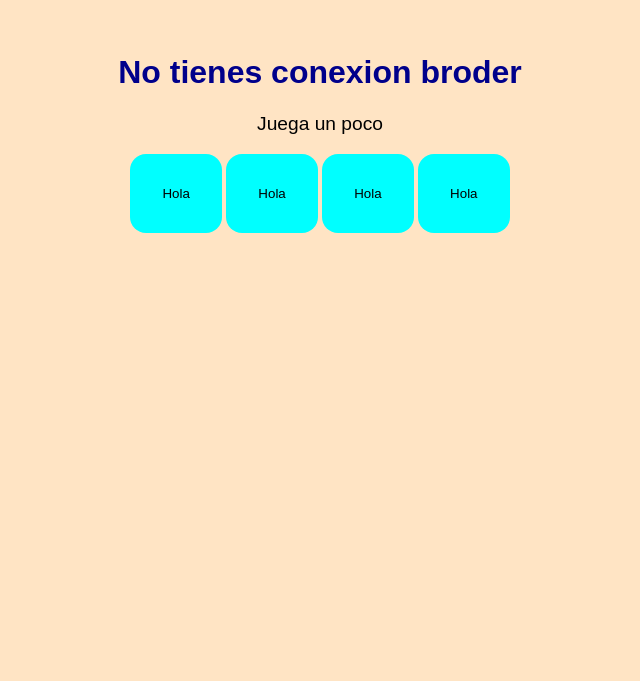
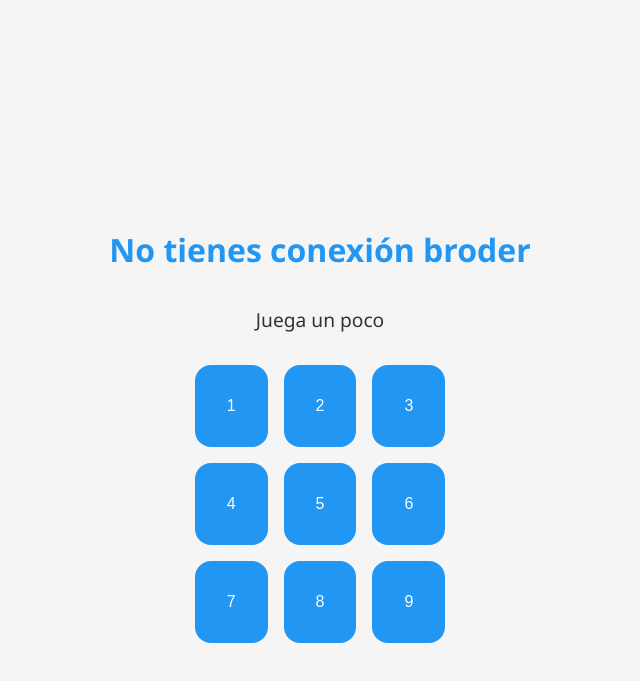
Before and after one commit to Krlostks/PWA, a plain HTML site: page offline.html in a window 1280 px wide. Shown: the part 135-816 px from the top of the page, without its empty margins (320-960 px from the left). Drawn offline with Linux system fonts and the light colour scheme.

Commit message:
rutas corregidas

```diff
--- a/offline.html
+++ b/offline.html
@@ -1,48 +1,97 @@
 <!DOCTYPE html>
-<html lang="en">
+<html lang="es">
 <head>
     <meta charset="UTF-8">
     <meta name="viewport" content="width=device-width, initial-scale=1.0">
     <title>Offline page</title>
-    <!-- Vincular el manifest -->
-    <link rel="manifest" href="PWA/manifest.json">
 
+    <link rel="manifest" href="manifest.json">
+    <link rel="shortcut icon" href="icons/icon-192x192.png" type="image/x-icon">
+    <link rel="apple-touch-icon" href="icons/apple-touch-icon.png">
+    <meta name="theme-color" content="#2196f3">
 
-    <link rel="shortcut icon" href="PWA/icons/icon-192x192.png" type="image/x-icon">
-    <link rel="apple-touch-icon" href="PWA/icons/apple-touch-icon.png">
+    <link rel="stylesheet" href="style.css">
 
-    <!-- Color de la barra de navegación en moviles -->
-    <meta name="theme-color" content="#2196f3">
-    <link rel="stylesheet" href="style.css">
-    <link rel="stylesheet" href="style.css">
     <style>
-        button{
-            background-color: aqua;
+        body {
+            display: flex;
+            flex-direction: column;
+            align-items: center;
+            justify-content: center;
+            min-height: 100vh;
+            margin: 0;
+            font-family: "Segoe UI", Roboto, sans-serif;
+            background: #f5f5f5;
+            color: #333;
+        }
+
+        h1 {
+            color: #2196f3;
+            font-size: 2rem;
+            margin-bottom: 1rem;
+        }
+
+        p {
+            font-size: 1.2rem;
+            margin-bottom: 2rem;
+        }
+
+        .grid {
+            display: grid;
+            grid-template-columns: repeat(3, 1fr);
+            gap: 1rem;
+            max-width: 400px;
+        }
+
+        button {
+            background-color: #2196f3;
+            color: white;
             padding: 2rem;
             border: none;
             border-radius: 1rem;
+            font-size: 1rem;
+            cursor: pointer;
+            transition: background 0.3s;
         }
-        grid {
-            display: grid;
+
+        button:hover {
+            background-color: #1976d2;
         }
-        grid-cols-3{
-            grid-column: 3;
+
+        button:active {
+            transform: scale(0.95);
         }
     </style>
 </head>
 <body>
-    <h1>No tienes conexion broder</h1>
+    <h1>No tienes conexión broder</h1>
     <p>Juega un poco</p>
-    <div class="grid grid-cols-3" id="content">
-        <button>Hola</button>
-        <button>Hola</button>
-        <button>Hola</button>
-        <button>Hola</button>
+    <div class="grid" id="content">
+        <button>1</button>
+        <button>2</button>
+        <button>3</button>
+        <button>4</button>
+        <button>5</button>
+        <button>6</button>
+        <button>7</button>
+        <button>8</button>
+        <button>9</button>
     </div>
+
+    <script>
+        const container = document.getElementById("content");
+        const botones = container.children;
+
+        console.log(`Total de botones: ${botones.length}`);
+
+        Array.from(botones).forEach((boton, index) => {
+            boton.addEventListener('click', () => {
+                boton.style.backgroundColor = '#4caf50';
+                setTimeout(() => {
+                    boton.style.backgroundColor = '#2196f3';
+                }, 300);
+            });
+        });
+    </script>
 </body>
-    <script>
-        const container = document.getElementById("content")
-        const botones = container.children
-        console.log(botones.length)
-    </script>
 </html>
```
Also changed, not shown: index.html (+3 -6 lines), login.html (+2 -5 lines), sw.js (+21 -35 lines), manifest.json.
